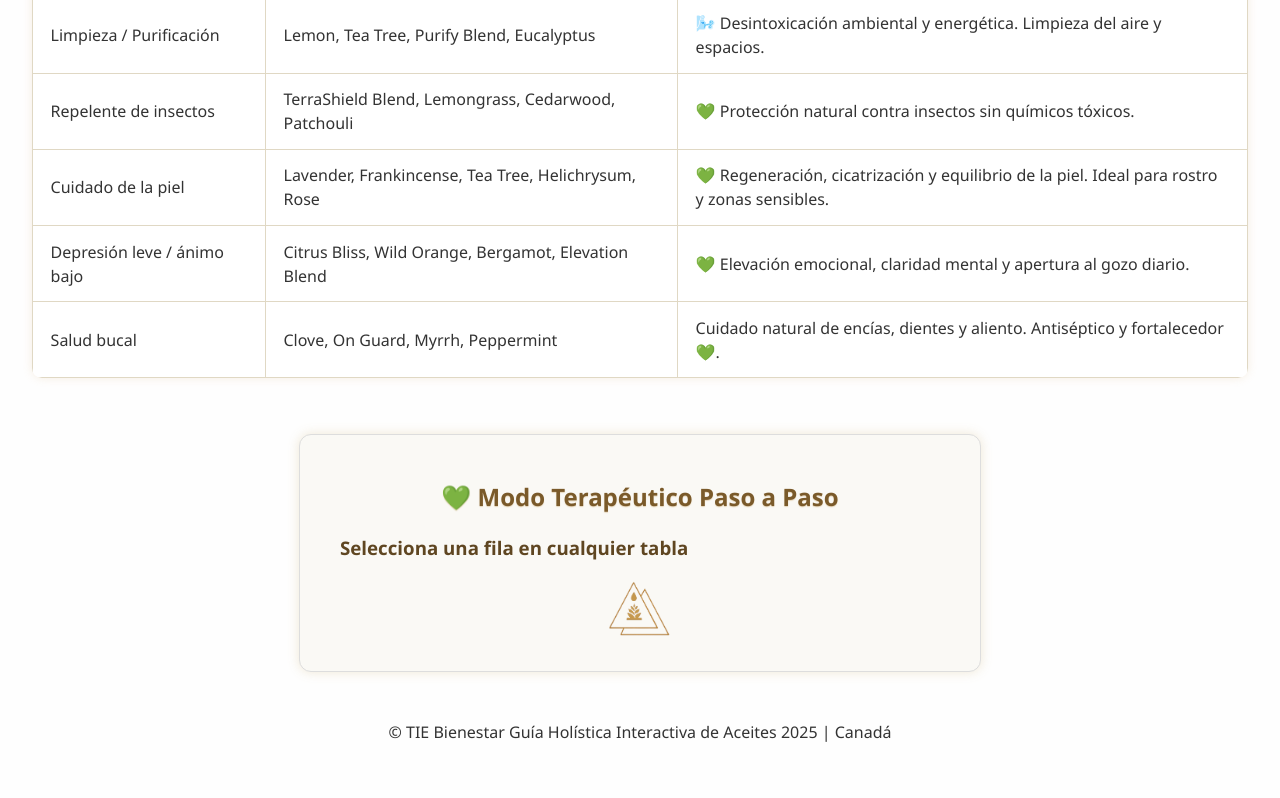
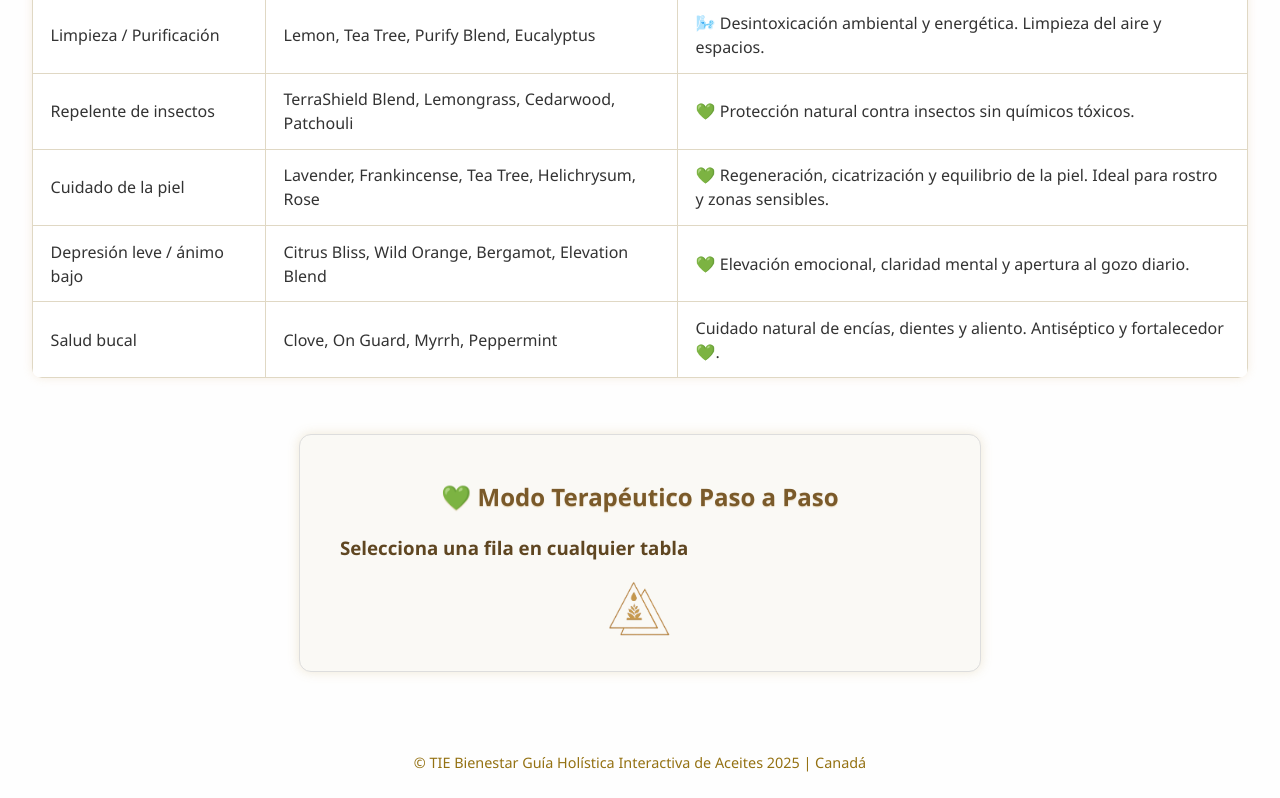
Before and after one commit to EcheverriaClau/guia-aceites-esenciales, a plain HTML site: page index.html in a window 1280 px wide. Shown: the part 2315-3113 px from the top of the page. Before the commit the page ends 3083 px from the top, so only its background shows below. Drawn offline with Linux system fonts and the light colour scheme.

Commit message:
Update aceites.css

```diff
--- a/aceites.css
+++ b/aceites.css
@@ -303,3 +303,10 @@ h1, h2 {
     width: 100%;
   }
 }
+    footer {
+      margin-top: 3rem;
+      padding-top: 2rem;
+      border-top: 1px solid var(--morado);
+      font-size: 0.9rem;
+      color: #947112;
+    }
```
